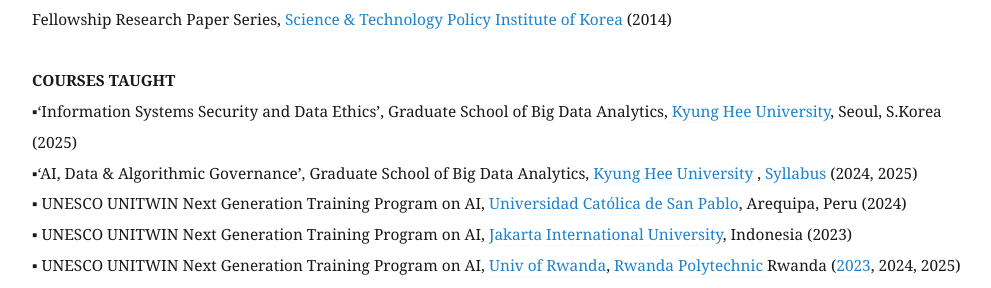
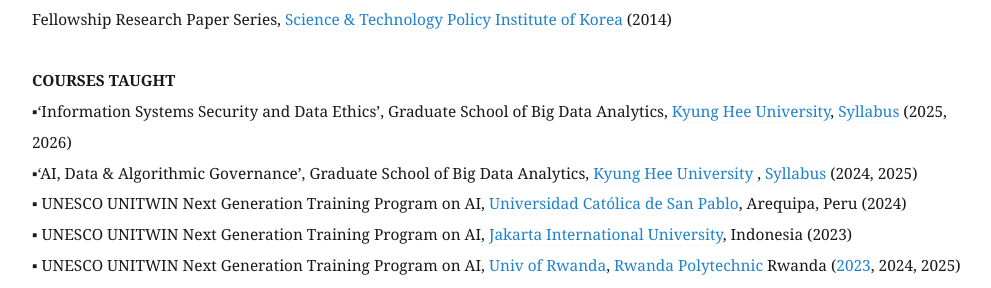
Before and after one commit to eunchangchoi/eunchangchoi.github.io, a Jekyll site: the page built from index.md, in a window 1280 px wide and 900 px high, scrolled down 4646 px. Shown: the part 159-447 px from the top of the window, without its empty margins (68-1059 px from the left). Built offline with Jekyll 4.4.1, drawn with Linux system fonts in a browser that asks for light colours.

Commit message:
Update index.md

```diff
--- a/index.md
+++ b/index.md
@@ -88,7 +88,7 @@
 ▪ “Regulatory Science for Public Health and Safety: Lessons from the U.S. Food and Drug Administration’s Approaches”, STEPI Fellowship Research Paper Series,<a href="https://www.stepi.re.kr/site/stepien/main.do"> Science & Technology Policy Institute of Korea</a> (2014)<br>
      <br>
  <strong> COURSES TAUGHT </strong> <br>
-▪‘Information Systems Security and Data Ethics’, Graduate School of Big Data Analytics,<a href="http://bigdata21.khu.ac.kr/main/main.html"> Kyung Hee University</a>, Seoul, S.Korea (2025)<br>
+▪‘Information Systems Security and Data Ethics’, Graduate School of Big Data Analytics,<a href="http://bigdata21.khu.ac.kr/main/main.html"> Kyung Hee University</a>, <a href="https://github.com/eunchangchoi/Lectures/blob/main/2026%20%EB%B4%84%20KHU%20%EB%B9%85%EB%8D%B0%EC%9D%B4%ED%84%B0%EC%9D%91%EC%9A%A9_%EC%82%AC%EC%9D%B4%EB%B2%84%EB%B3%B4%EC%95%88%EA%B3%BC%20%EB%8D%B0%EC%9D%B4%ED%84%B0%EC%9C%A4%EB%A6%AC(Syllabus%20Ver%203.0).pdf"> Syllabus</a> (2025, 2026)<br>
 ▪‘AI, Data & Algorithmic Governance’, Graduate School of Big Data Analytics,<a href="http://bigdata21.khu.ac.kr/main/main.html"> Kyung Hee University </a>,<a href="https://github.com/eunchangchoi/Lectures/blob/main/2025-Fall%20Syllabus%20Data%20%26%20Algorithm%20Governance%20(2025%20Oct%20%20KHU).pdf"> Syllabus</a> (2024, 2025) <br>
 ▪ UNESCO UNITWIN Next Generation Training Program on AI,<a href="https://ucsp.edu.pe/"> Universidad Católica de San Pablo</a>, Arequipa, Peru (2024) <br>
 ▪ UNESCO UNITWIN Next Generation Training Program on AI,<a href="https://jiu.ac/"> Jakarta International University</a>, Indonesia (2023)  <br>
```
